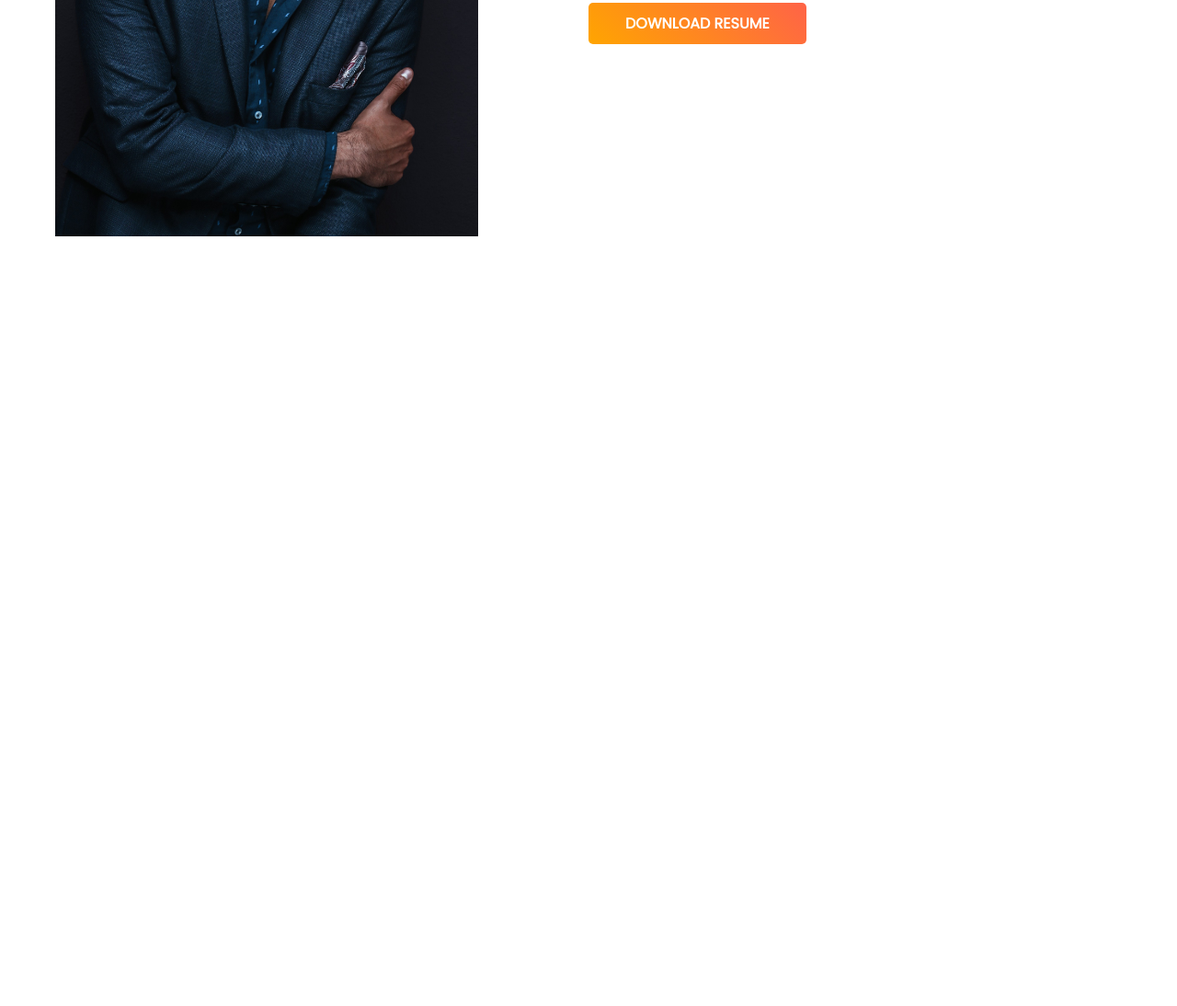
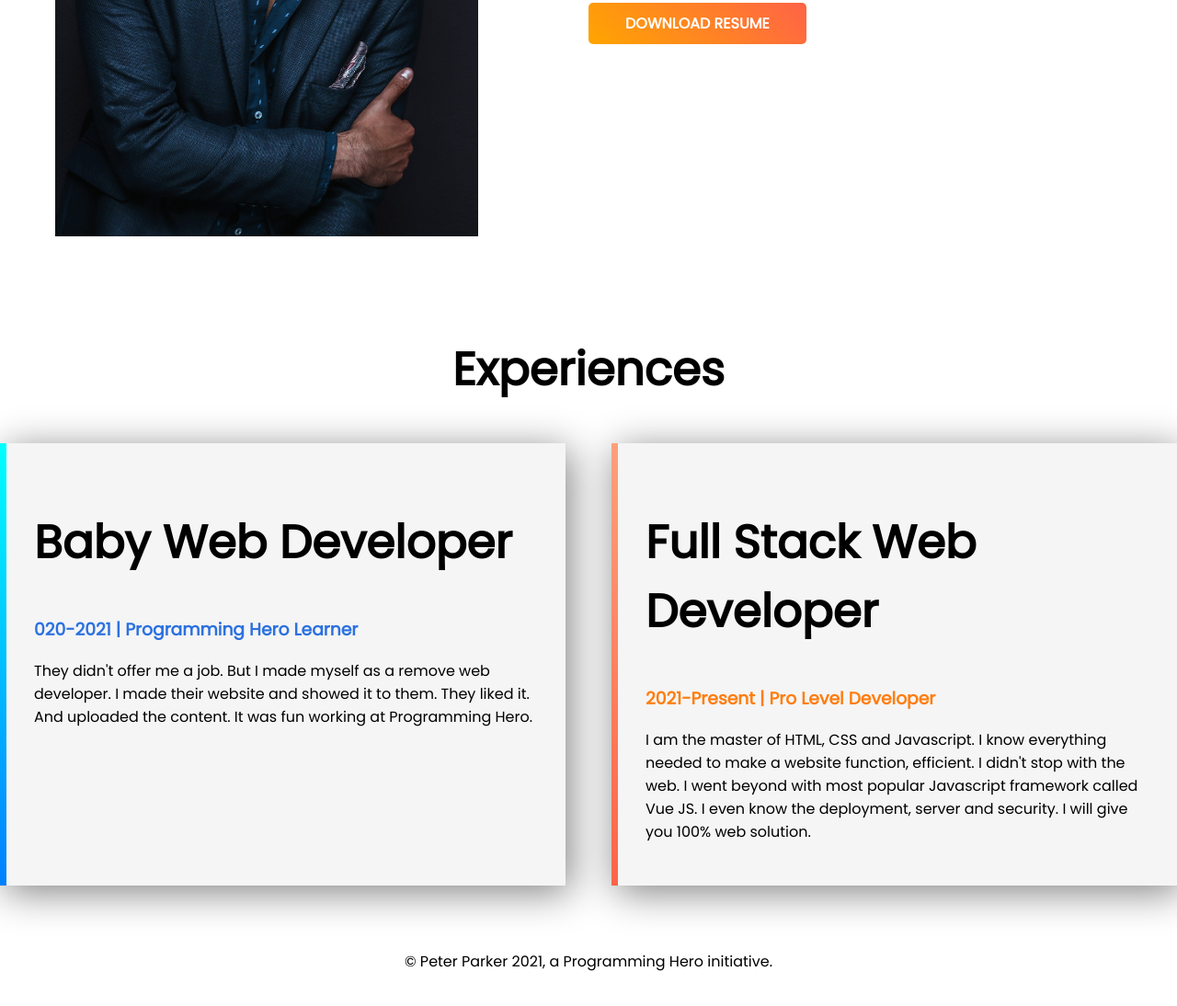
Before and after one commit to devsaif-byte/developer-portfolio, a plain HTML site: page index.html in a window 1280 px wide. Shown: the part 1014-2108 px from the top of the page at 92% size. Before the commit the page ends 1338 px from the top, so only its background shows below. Drawn offline with Linux system fonts and the light colour scheme.

Commit message:
Final page added

```diff
--- a/index.html
+++ b/index.html
@@ -58,5 +58,28 @@
         </div>
       </div>
     </section>
+
+    <section class="experience">
+        <h1 id="exp-header">experiences</h1>
+        <div class="full-wrapper">
+
+            <div class="boxes" id="for-blueish-border">
+            <h1>Baby Web Developer</h1>
+            <h3>020-2021 | Programming Hero Learner</h3>
+            <p>They didn't offer me a job. But I made myself as a remove web developer. I made their website and showed it to them. They liked it. And uploaded the content. It was fun working at Programming Hero.</p>
+            </div>
+
+            <div class="boxes" id="for-redish-border">
+                <h1>Full Stack Web Developer</h1>
+                <h3>2021-Present | Pro Level Developer</h3>
+                <p>I am the master of HTML, CSS and Javascript. I know everything needed to make a website function, efficient. I didn't stop with the web. I went beyond with most popular Javascript framework called Vue JS. I even know the deployment, server and security. I will give you 100% web solution.</p>
+            </div>
+
+        </div>
+    </section>
+
+    <footer>
+        <p>© Peter Parker 2021, a Programming Hero initiative.</p>
+    </footer>
   </body>
 </html>
--- a/style.css
+++ b/style.css
@@ -13,7 +13,7 @@ h1 {
 }
 
 .top-banner {
-  display: flex;
+  /* display: flex; */
   background-image: url(/images/top-banner.png);
   background-repeat: no-repeat;
 }
@@ -29,6 +29,9 @@ h1 {
   display: inline-block;
   width: 50%;
   padding: 60px 60px;
+}
+.banner-half-one h1,h2{
+    text-transform: capitalize;
 }
 
 .banner-second-half-image {
@@ -52,13 +55,68 @@ h1 {
   border-radius: 5px;
   display: inline-block;
   margin-top: 25px;
+  transition: all .5s ease;
+}
+
+.buttons:hover{
+    background-image: linear-gradient(rgba(253, 180, 43, 0.924), rgba(246, 88, 60, 0.952));
+    color: rgb(255, 255, 255);
 }
 
 /* Second Banner */
 
 .dream-big {
-  display: flex;
+  /* display: flex; */
   background-image: url(images/dream-bg.png);
   background-repeat: no-repeat;
   background-position-x: right;
 }
+
+/* Experience Section */
+
+.experience {
+  margin-bottom: 50px;
+}
+
+#exp-header {
+  text-align: center;
+  text-transform: capitalize;
+}
+
+.boxes {
+  box-sizing: border-box;
+  padding: 30px;
+  width: 50%;
+  box-shadow: 5px 7px 40px grey;
+  transition: all .3s ease;
+  background-color: whitesmoke;
+}
+.boxes:hover{
+    box-shadow: none;
+}
+
+#for-blueish-border {
+  margin-right: 25px;
+  border-left: 7px solid;
+  border-image: linear-gradient(322deg, blue, cyan);
+  border-image-slice: 1;
+}
+#for-blueish-border h3{
+    color: rgb(43, 113, 224);
+}
+#for-redish-border {
+  margin-left: 25px;
+  border-left: 7px solid;
+  border-image: linear-gradient(180deg, lightsalmon, tomato);
+  border-image-slice: 1;
+}
+#for-redish-border h3{
+    color: #ff7601f2;
+}
+
+footer{
+    margin: 70px 0;
+}
+footer p{
+    text-align: center;
+}
```
